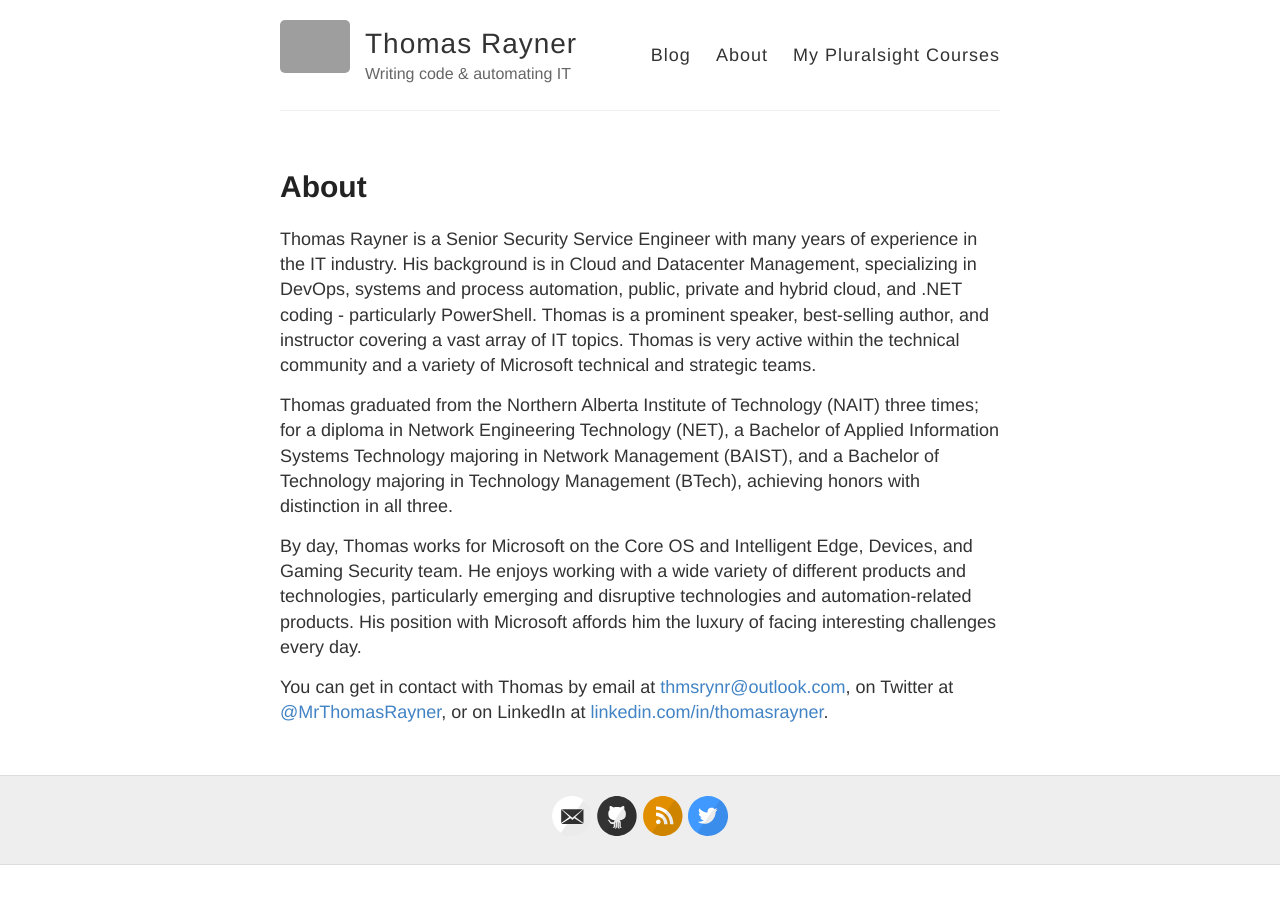
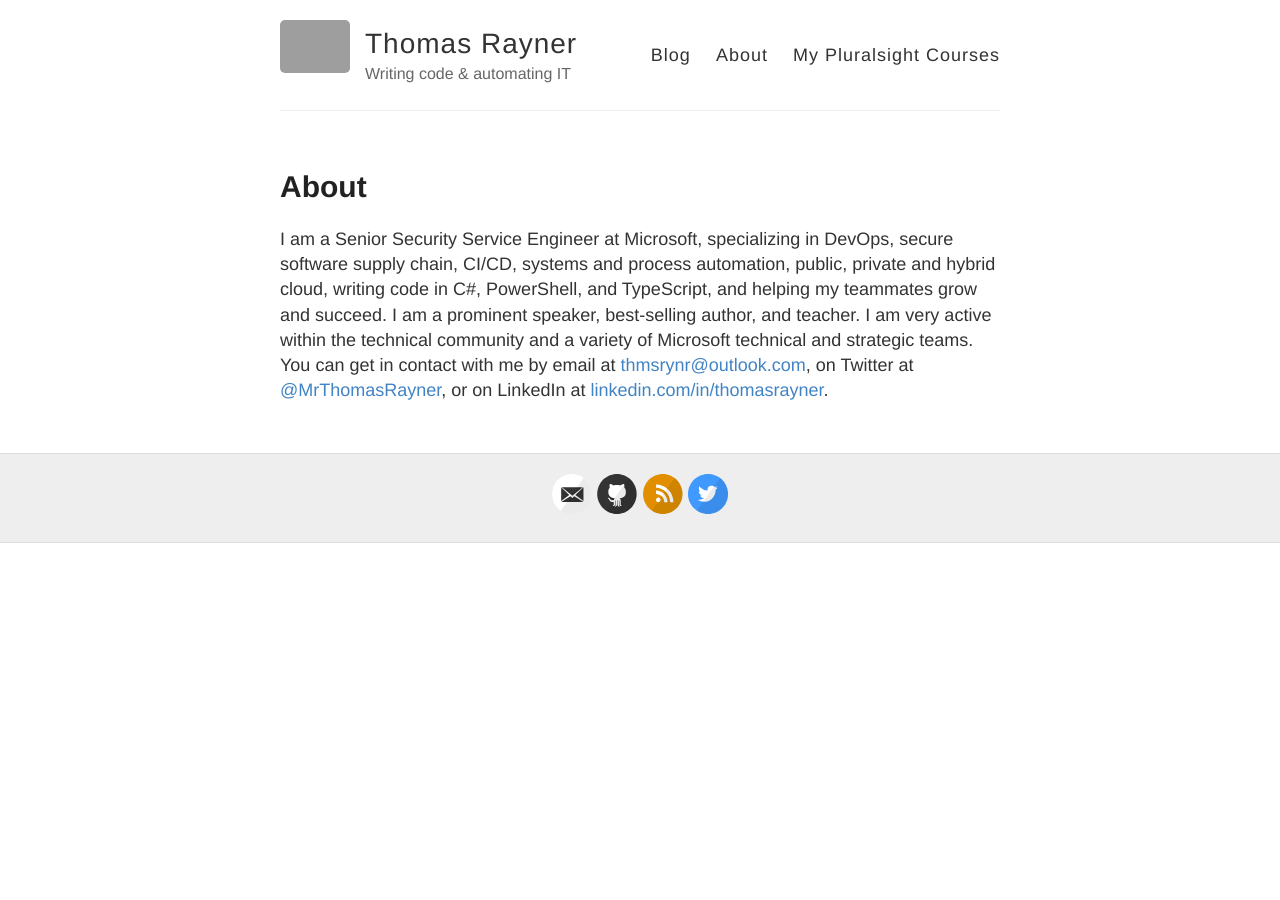
Before and after one commit to thomasrayner/thomasrayner.github.io, a Jekyll site: the page built from about.md, in a window 1280 px wide. Built offline with Jekyll 4.4.1, drawn with Linux system fonts in a browser that asks for light colours; grey boxes are pictures that could not be loaded.

Commit message:
updated about

```diff
--- a/about.md
+++ b/about.md
@@ -4,10 +4,4 @@ title: About
 permalink: /about/
 ---
 
-Thomas Rayner is a Senior Security Service Engineer with many years of experience in the IT industry. His background is in Cloud and Datacenter Management, specializing in DevOps, systems and process automation, public, private and hybrid cloud, and .NET coding - particularly PowerShell. Thomas is a prominent speaker, best-selling author, and instructor covering a vast array of IT topics. Thomas is very active within the technical community and a variety of Microsoft technical and strategic teams.
-
-Thomas graduated from the Northern Alberta Institute of Technology (NAIT) three times; for a diploma in Network Engineering Technology (NET), a Bachelor of Applied Information Systems Technology majoring in Network Management (BAIST), and a Bachelor of Technology majoring in Technology Management (BTech), achieving honors with distinction in all three.
-
-By day, Thomas works for Microsoft on the Core OS and Intelligent Edge, Devices, and Gaming Security team. He enjoys working with a wide variety of different products and technologies, particularly emerging and disruptive technologies and automation-related products. His position with Microsoft affords him the luxury of facing interesting challenges every day.
-
-You can get in contact with Thomas by email at [thmsrynr@outlook.com](mailto:thmsrynr@outlook.com), on Twitter at [@MrThomasRayner](https://twitter.com/mrthomasrayner), or on LinkedIn at [linkedin.com/in/thomasrayner](https://linkedin.com/in/thomasrayner).
+I am a Senior Security Service Engineer at Microsoft, specializing in DevOps, secure software supply chain, CI/CD, systems and process automation, public, private and hybrid cloud, writing code in C#, PowerShell, and TypeScript, and helping my teammates grow and succeed. I am a prominent speaker, best-selling author, and teacher. I am very active within the technical community and a variety of Microsoft technical and strategic teams. You can get in contact with me by email at [thmsrynr@outlook.com](mailto:thmsrynr@outlook.com), on Twitter at [@MrThomasRayner](https://twitter.com/mrthomasrayner), or on LinkedIn at [linkedin.com/in/thomasrayner](https://linkedin.com/in/thomasrayner).
```
